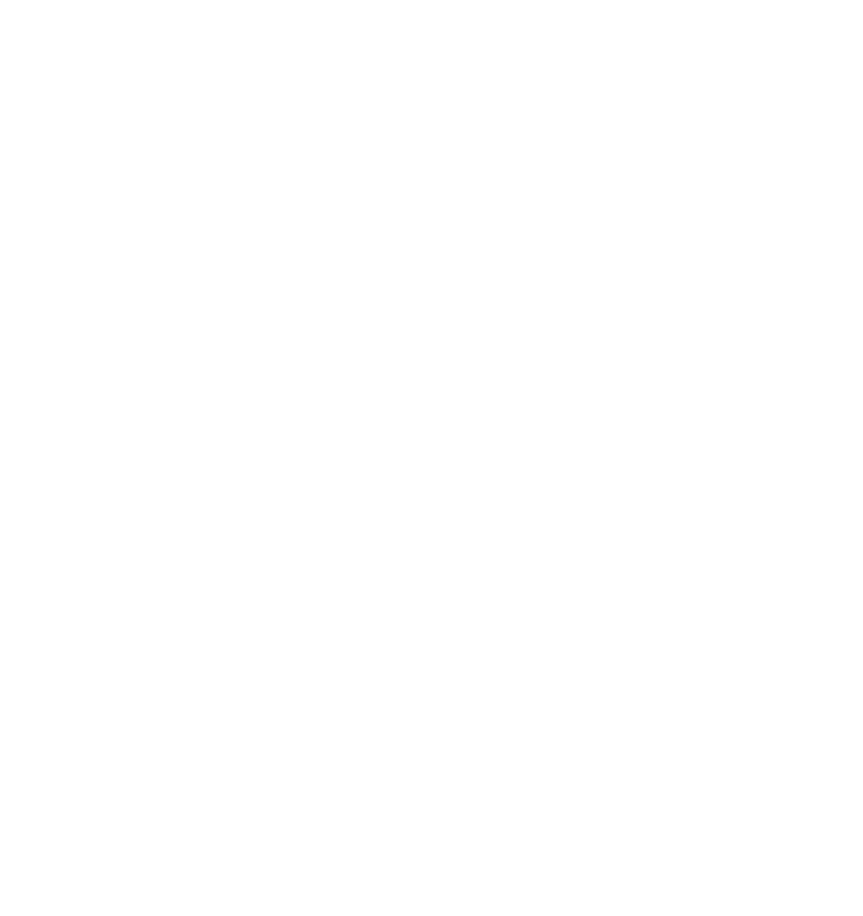
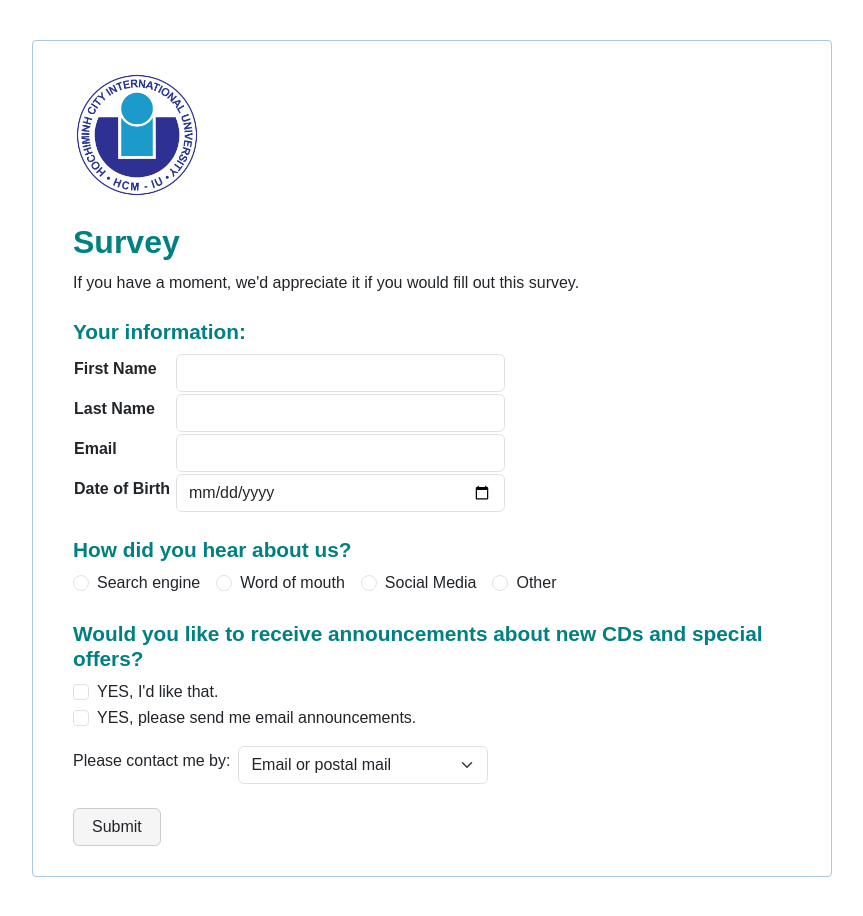
Before and after one commit to phamgiaphuc/web-app-lab, a plain HTML site: page lab2/ex2/index.html in a window 1280 px wide. Shown: the whole page, without its empty margins (208-1071 px from the left). Before the commit the page ends 800 px from the top, so only its background shows below. Drawn offline with nearby package versions, Linux system fonts and the light colour scheme.

Commit message:
Phuc | Add code

```diff
--- a/lab2/ex2/index.html
+++ b/lab2/ex2/index.html
@@ -3,7 +3,85 @@
   <head>
     <meta charset="UTF-8" />
     <meta name="viewport" content="width=device-width, initial-scale=1.0" />
-    <title>Document</title>
+    <title>Exercise 2 - Survey Form</title>
+    <link href="https://cdn.jsdelivr.net/npm/bootstrap@5.3.3/dist/css/bootstrap.min.css" rel="stylesheet" />
+    <link rel="stylesheet" href="./styles.css" />
   </head>
-  <body></body>
+
+  <body>
+    <main>
+      <form>
+        <img src="./logo.png" style="width: 128px; height: 128px" class="mb-4" />
+        <section class="mb-3">
+          <h2>Survey</h2>
+          <p>If you have a moment, we'd appreciate it if you would fill out this survey.</p>
+        </section>
+        <section>
+          <h4>Your information:</h4>
+          <table>
+            <tr>
+              <td><label for="fname" class="form-label">First Name</label></td>
+              <td><input size="30px" type="text" id="fname" class="form-control" style="margin-left: 4px" /></td>
+            </tr>
+            <tr>
+              <td><label for="lname" class="form-label">Last Name</label></td>
+              <td><input size="30px" type="text" id="lname" class="form-control" style="margin-left: 4px" /></td>
+            </tr>
+            <tr>
+              <td><label for="email" class="form-label">Email</label></td>
+              <td><input size="30px" type="email" id="email" class="form-control" style="margin-left: 4px" /></td>
+            </tr>
+            <tr>
+              <td><label for="dob" class="form-label">Date of Birth</label></td>
+              <td><input size="30px" type="date" id="dob" class="form-control" style="margin-left: 4px" /></td>
+            </tr>
+          </table>
+        </section>
+        <section>
+          <h4>How did you hear about us?</h4>
+          <div style="display: flex; align-items: center; gap: 16px">
+            <div class="form-check">
+              <input class="form-check-input" type="radio" name="source" id="search" />
+              <label class="form-check-label" for="search">Search engine</label>
+            </div>
+            <div class="form-check">
+              <input class="form-check-input" type="radio" name="source" id="word" />
+              <label class="form-check-label" for="word">Word of mouth</label>
+            </div>
+            <div class="form-check">
+              <input class="form-check-input" type="radio" name="source" id="social" />
+              <label class="form-check-label" for="social">Social Media</label>
+            </div>
+            <div class="form-check">
+              <input class="form-check-input" type="radio" name="source" id="other" />
+              <label class="form-check-label" for="other">Other</label>
+            </div>
+          </div>
+        </section>
+        <section>
+          <h4>Would you like to receive announcements about new CDs and special offers?</h4>
+          <div class="form-check">
+            <input class="form-check-input" type="checkbox" id="like" />
+            <label class="form-check-label" for="like">YES, I'd like that.</label>
+          </div>
+
+          <div class="form-check mb-3">
+            <input class="form-check-input" type="checkbox" id="emailann" />
+            <label class="form-check-label" for="emailann"> YES, please send me email announcements. </label>
+          </div>
+        </section>
+        <section class="mb-4" style="display: flex; align-items: center; gap: 8px">
+          <label for="contact" class="form-label" style="white-space: nowrap; font-weight: 400"
+            >Please contact me by:</label
+          >
+          <select id="contact" class="form-select" style="width: 250px">
+            <option>Email or postal mail</option>
+            <option>Email only</option>
+            <option>Postal mail only</option>
+          </select>
+        </section>
+        <button type="submit" class="btn btn-submit">Submit</button>
+      </form>
+    </main>
+  </body>
 </html>
--- /dev/null
+++ b/lab2/ex2/styles.css
@@ -0,0 +1,34 @@
+body {
+  font-family: Arial, sans-serif;
+  background-color: #ffffff;
+}
+main {
+  max-width: 800px;
+  margin: 40px auto;
+  padding: 30px 40px;
+  border: 1px solid #a6c8e0;
+  border-radius: 4px;
+}
+h2 {
+  color: #008080;
+  font-weight: bold;
+  margin-bottom: 10px;
+}
+h4 {
+  color: #008080;
+  margin-top: 25px;
+  font-size: 1.3rem;
+  font-weight: 600;
+}
+.btn-submit {
+  background-color: #f5f5f5;
+  border: 1px solid #ccc;
+  padding: 6px 18px;
+}
+.btn-submit:hover {
+  background-color: #c6c6c6;
+  border: 1px solid #9a9a9a;
+}
+.form-label {
+  font-weight: 600;
+}
```
Also changed, not shown: lab2/ex1/index.html (+1 -1 lines), lab2/ex2/logo.png (added).
